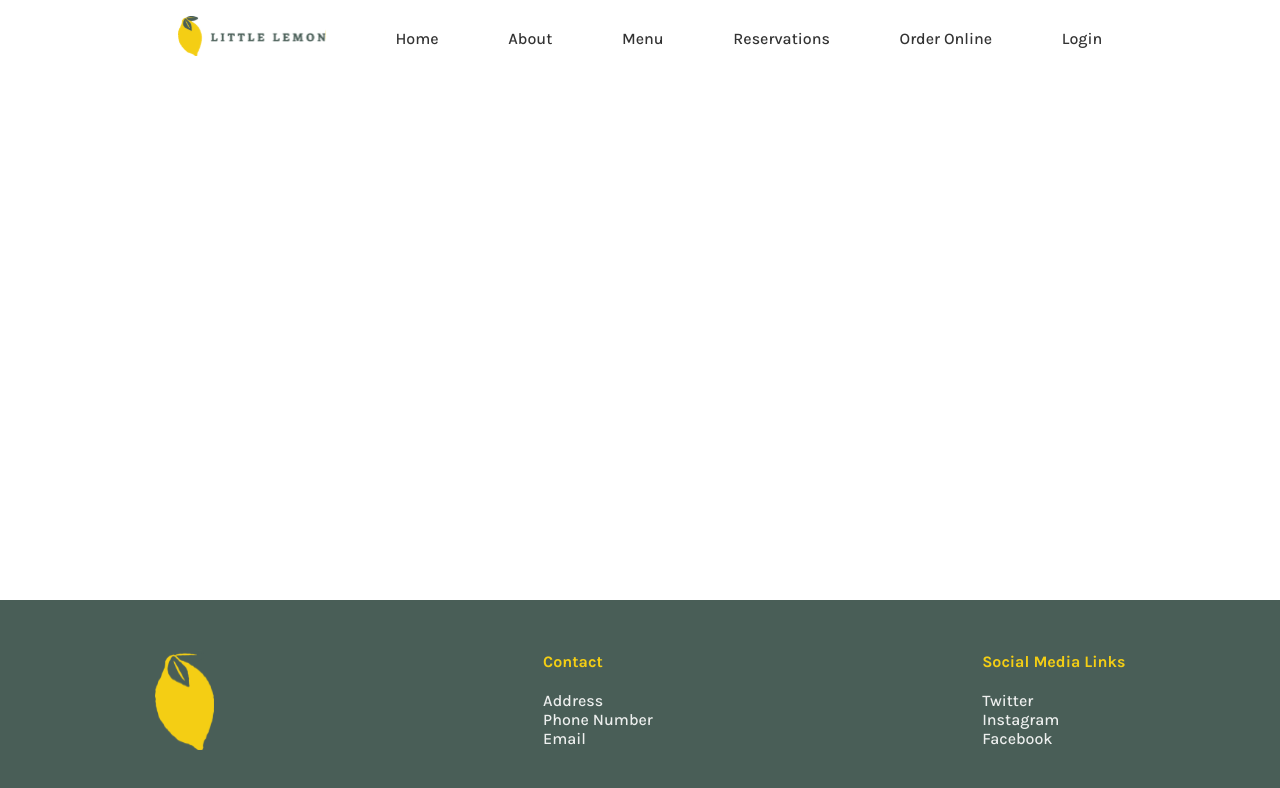
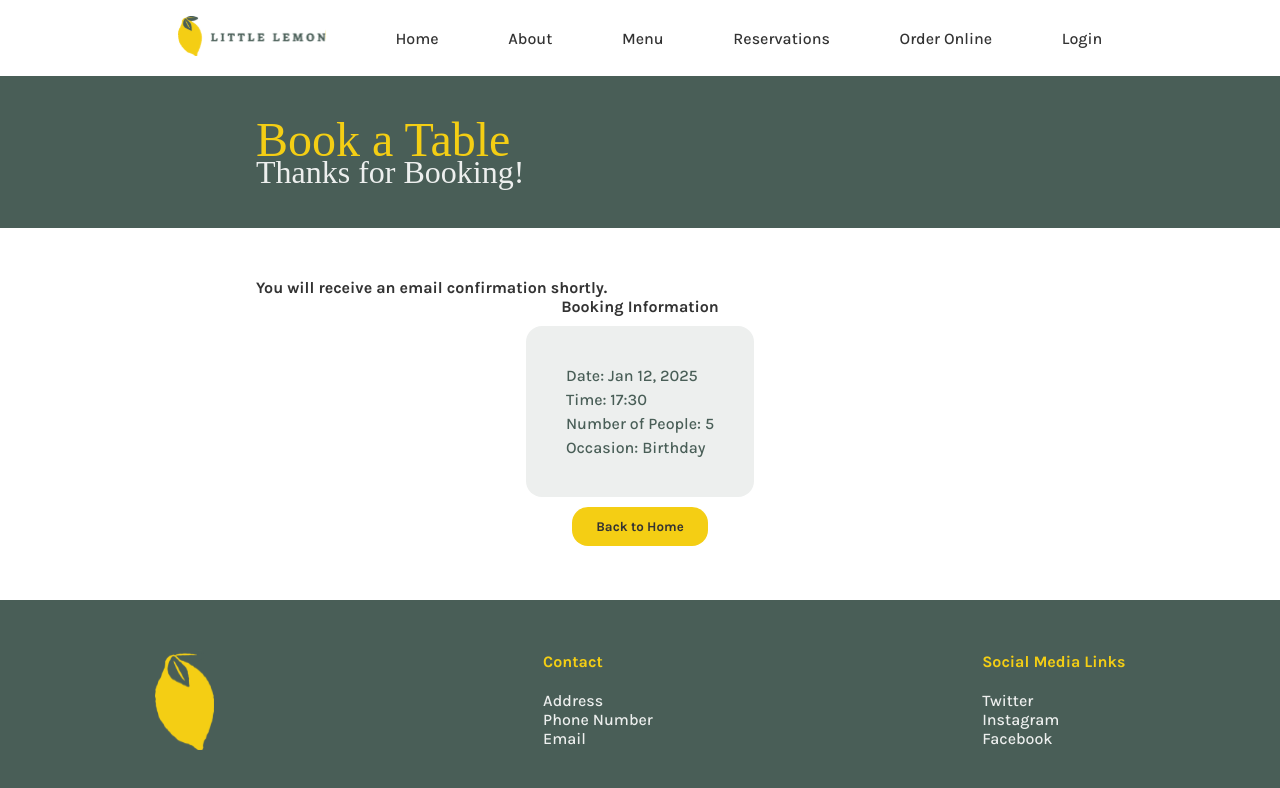
Before and after one commit to alexisbl14/little-lemon-website, a React (Create React App) app in the folder little-lemon/: page /reservations/confirmation in a window 1280 px wide. Shown: the top 788 px of the page. Built offline with nearby package versions, Linux system fonts and the light colour scheme; a web font is replaced by a local one.

Commit message:
basic styling and addition of booking confirmation page

```diff
--- a/little-lemon/src/App.css
+++ b/little-lemon/src/App.css
@@ -400,3 +400,30 @@ input, select {
 select {
   width: 240px;
 }
+
+.confirmation-text {
+  margin-left: 20%;
+  margin-top: 50px;
+}
+
+.booking-info-area {
+  display: flex;
+  flex-direction: column;
+  align-items: center;
+  gap: 10px;
+}
+
+.booking-info-text {
+  display: flex;
+  flex-direction: column;
+  background-color: #EDEFEE;
+  border-radius: 16px;
+  width: fit-content;
+  padding: 40px;
+  gap: 5px;
+}
+
+.booking-area > button {
+  align-self: center;
+  margin-top: 10px;
+}
--- /dev/null
+++ b/little-lemon/src/ConfirmationPage.js
@@ -0,0 +1,24 @@
+function ConfirmationPage() {
+
+    return (
+        <section className="booking-area">
+            <div className="heading">
+                <h1 className="yellow-text">Book a Table</h1>
+                <h2 className="white-text">Thanks for Booking!</h2>
+            </div>
+            <h4 className="black-text confirmation-text">You will receive an email confirmation shortly.</h4>
+            <div className="booking-info-area">
+                <h4 className="black-text">Booking Information</h4>
+                <div className="booking-info-text">
+                    <h3 className="green-text">Date: Jan 12, 2025</h3>
+                    <h3 className="green-text">Time: 17:30</h3>
+                    <h3 className="green-text">Number of People: 5</h3>
+                    <h3 className="green-text">Occasion: Birthday</h3>
+                </div>
+            </div>
+            <button type="submit" onClick={() => console.log("back to Home button clicked")}><h4 className='black-text'>Back to Home</h4></button>
+        </section>
+    );
+}
+
+export default ConfirmationPage;
--- a/little-lemon/src/Nav.js
+++ b/little-lemon/src/Nav.js
@@ -8,6 +8,7 @@ import Menu from './Menu';
 import Booking from './Booking';
 import Order from './Order';
 import Login from './Login';
+import ConfirmationPage from './ConfirmationPage';
 import { fetchAPI, submitAPI } from './bookingAPI';
 
 export const updateTimes = (state, action) => {
@@ -45,6 +46,7 @@ function Nav() {
                 <Route path="/reservations" element={<Booking availableTimes={availableTimes} setAvailableTimes={dispatch}/>} />
                 <Route path="/order" element={<Order />} />
                 <Route path="/login" element={<Login />} />
+                <Route path="/reservations/confirmation" element={<ConfirmationPage/>} />
             </Routes>
         </div>
     )
```
